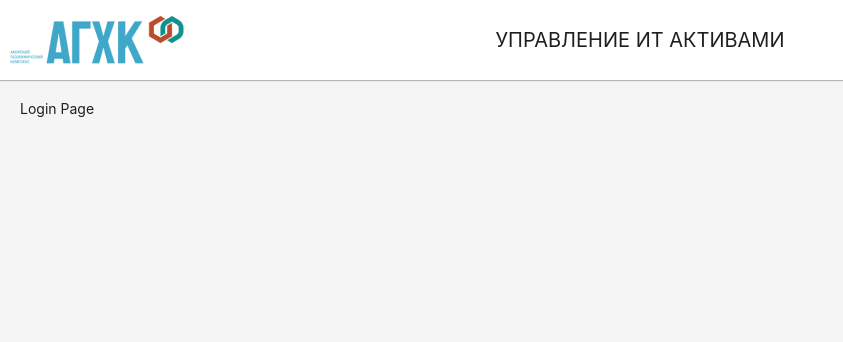
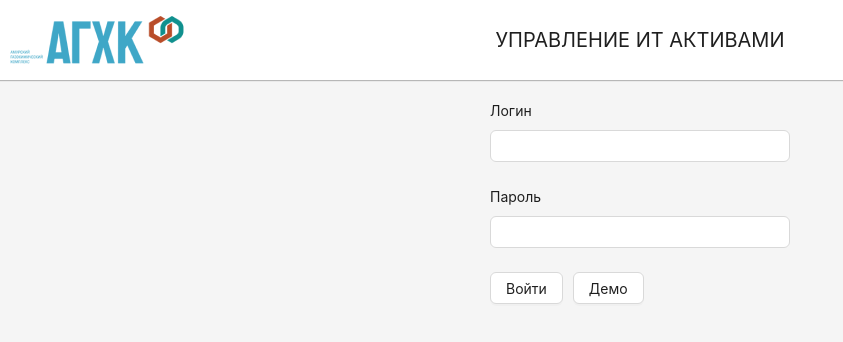
Before and after one commit to evkondr/agcc, a React (Create React App) app: page /authorization in a window 1280 px wide. Shown: the top 342 px of the page, without its empty margins (0-843 px from the left). Built offline with nearby package versions, Linux system fonts and the light colour scheme.

Commit message:
feat: add AuthComponent

```diff
--- a/src/App.tsx
+++ b/src/App.tsx
@@ -1,9 +1,10 @@
-import React, { useState } from 'react';
+import React, { useEffect, useState } from 'react';
 import { Layout } from 'antd';
 import { Navigate, Outlet } from 'react-router-dom';
 import LeftSidebar from './components/layout/LeftSidebar';
-import { useAppSelector } from './redux/hooks';
+import { useAppSelector, useAppDispatch } from './redux/hooks';
 import TopHeader from './components/layout/Header';
+import { getDemoToken } from './redux/features/authSlice';
 
 const {
   Content,
@@ -11,6 +12,11 @@ const {
 function App() {
   const [contentMargin, setContentMargin] = useState<number>(200);
   const { demoToken } = useAppSelector((state) => state.auth);
+  const dispatch = useAppDispatch();
+  console.log(demoToken);
+  useEffect(() => {
+    dispatch(getDemoToken());
+  }, [dispatch, demoToken]);
   if (!demoToken) {
     return <Navigate to="authorization" />;
   }
--- /dev/null
+++ b/src/components/AuthForm.tsx
@@ -0,0 +1,35 @@
+import React from 'react';
+import {
+  Button, Form, Input, Row,
+} from 'antd';
+
+interface AuthFormProps{
+    onFinish: () => void,
+    demoEntrance: () => void
+}
+
+type LoginField = {
+    username?: string;
+    password?: string;
+}
+
+const AuthForm = ({ onFinish, demoEntrance }:AuthFormProps) => {
+  return (
+    <Form name="auth-form" style={{ width: '300px' }} layout="vertical" onFinish={onFinish}>
+      <Form.Item<LoginField> label="Логин" name="username">
+        <Input />
+      </Form.Item>
+      <Form.Item<LoginField> label="Пароль" name="password">
+        <Input />
+      </Form.Item>
+      <Form.Item>
+        <Row style={{ columnGap: '10px' }}>
+          <Button htmlType="submit">Войти</Button>
+          <Button htmlType="button" onClick={demoEntrance}>Демо</Button>
+        </Row>
+      </Form.Item>
+    </Form>
+  );
+};
+
+export default AuthForm;
--- a/src/components/pages/LoginPage.tsx
+++ b/src/components/pages/LoginPage.tsx
@@ -2,14 +2,24 @@ import React from 'react';
 import { Layout } from 'antd';
 import { Content } from 'antd/es/layout/layout';
 import TopHeader from '../layout/Header';
+import AuthForm from '../AuthForm';
+import { useAppDispatch } from '../../redux/hooks';
+import { setDemoToken } from '../../redux/features/authSlice';
 
 const LoginPage = () => {
+  const dispatch = useAppDispatch();
+  const onFinish = () => {
+    console.log('finish');
+  };
+  const demoEntrance = () => {
+    dispatch(setDemoToken());
+  };
   return (
     <Layout className="main">
       <TopHeader />
       <Layout hasSider>
-        <Content className="content">
-          Login Page
+        <Content className="content" style={{ display: 'flex', justifyContent: 'center' }}>
+          <AuthForm onFinish={onFinish} demoEntrance={demoEntrance} />
         </Content>
       </Layout>
     </Layout>
--- a/src/redux/features/authSlice.ts
+++ b/src/redux/features/authSlice.ts
@@ -18,8 +18,8 @@ export const authSlice = createSlice({
       const token = localStorage.getItem('demoToken');
       state.demoToken = token;
     },
-    setDemoToken: (state) => {
-      state.demoToken = 'demo12345';
+    setDemoToken: () => {
+      localStorage.setItem('demoToken', 'demo123');
     },
   },
 });
```
